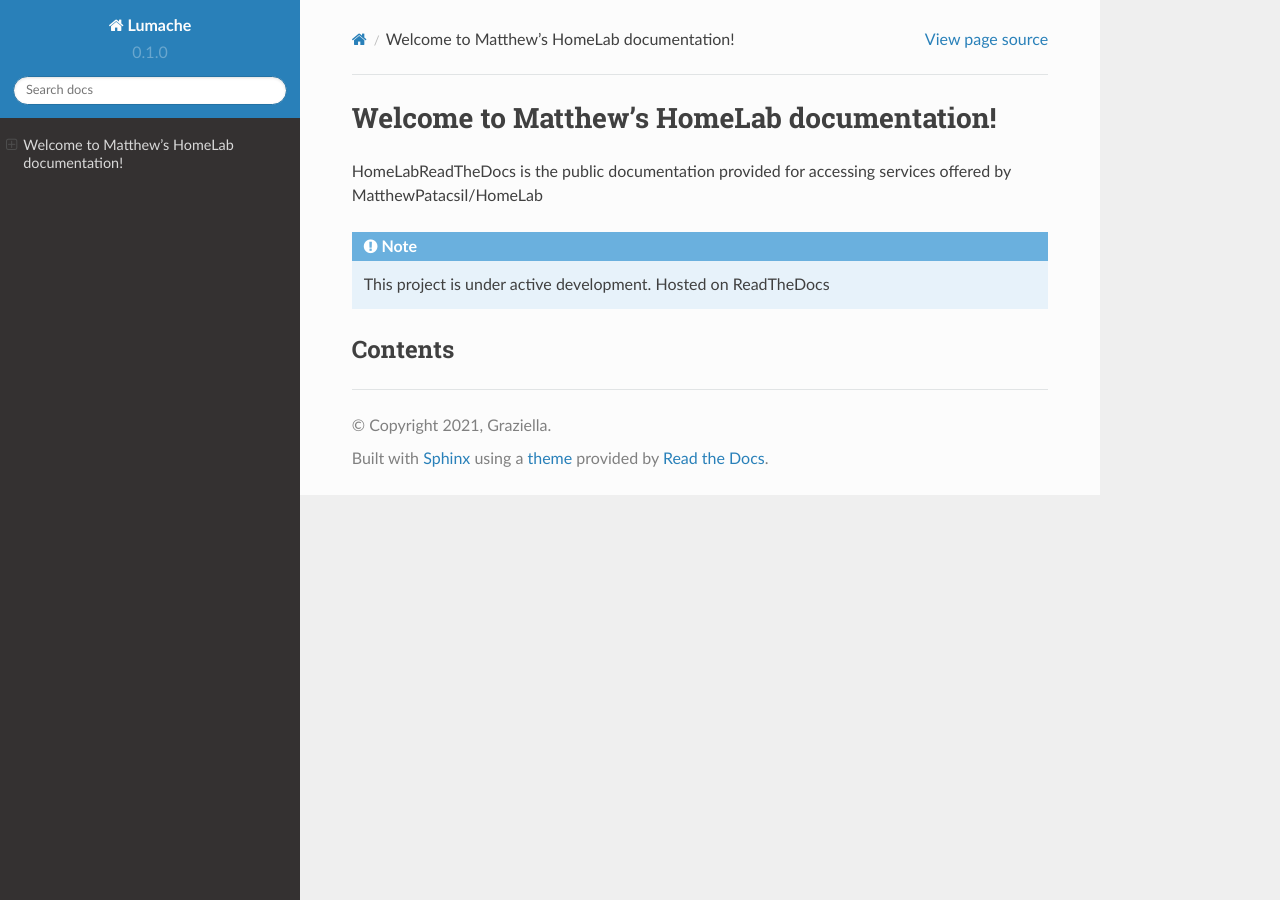
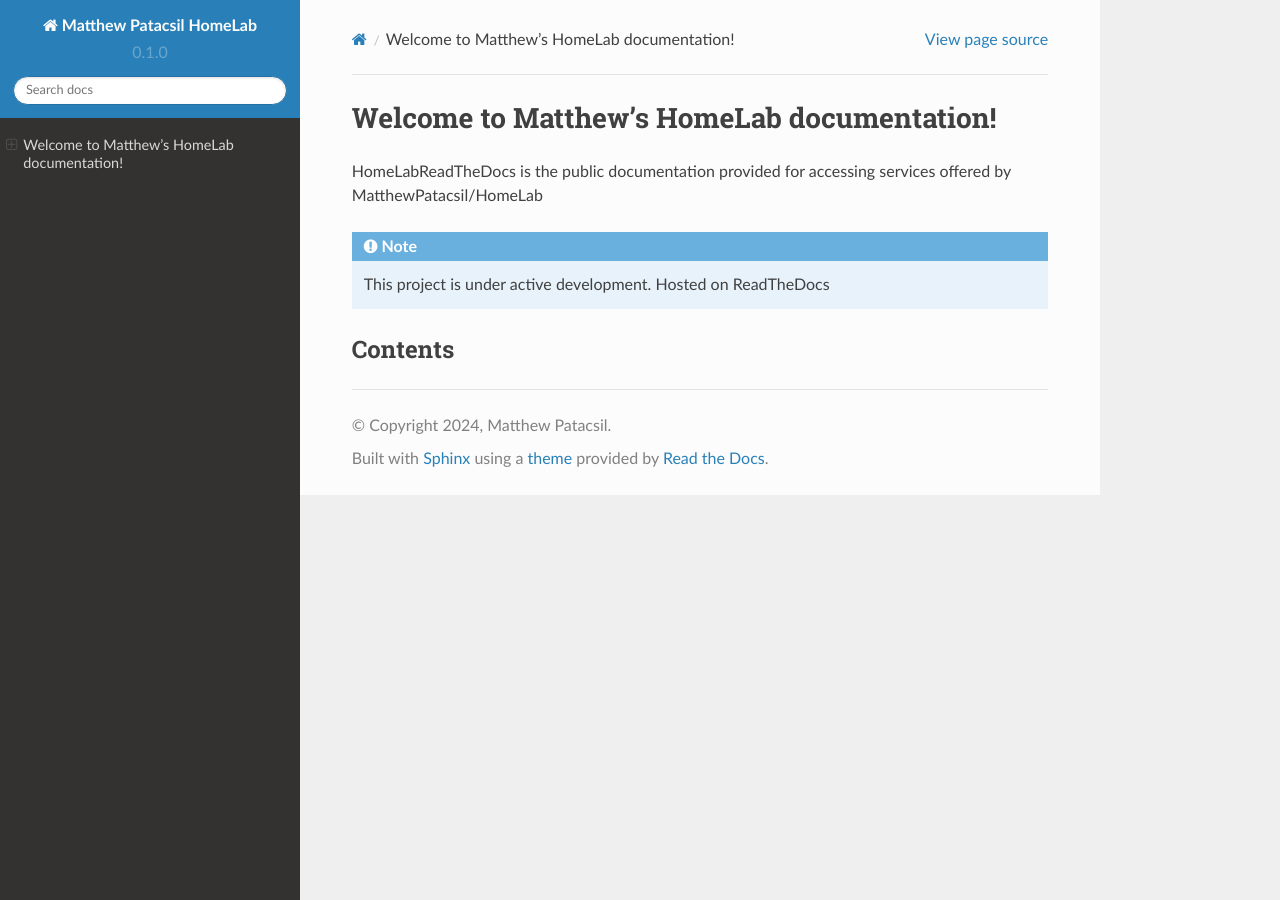
Before and after one commit to MatthewPatacsil/HomeLabReadTheDocs, a Sphinx documentation site: the page built from docs/source/index.rst, in a window 1280 px wide. Built offline with Sphinx 7.4.7 and the Read the Docs theme 2.0.0, drawn with Linux system fonts in a browser that asks for light colours; pages that are not in the unit, such as notebooks, are missing from menus.

Commit message:
Update conf.py

```diff
--- a/docs/source/conf.py
+++ b/docs/source/conf.py
@@ -2,9 +2,9 @@
 
 # -- Project information
 
-project = 'Lumache'
-copyright = '2021, Graziella'
-author = 'Graziella'
+project = 'Matthew Patacsil HomeLab'
+copyright = '2024, Matthew Patacsil'
+author = 'Matthew Patacsil'
 
 release = '0.1'
 version = '0.1.0'
```
